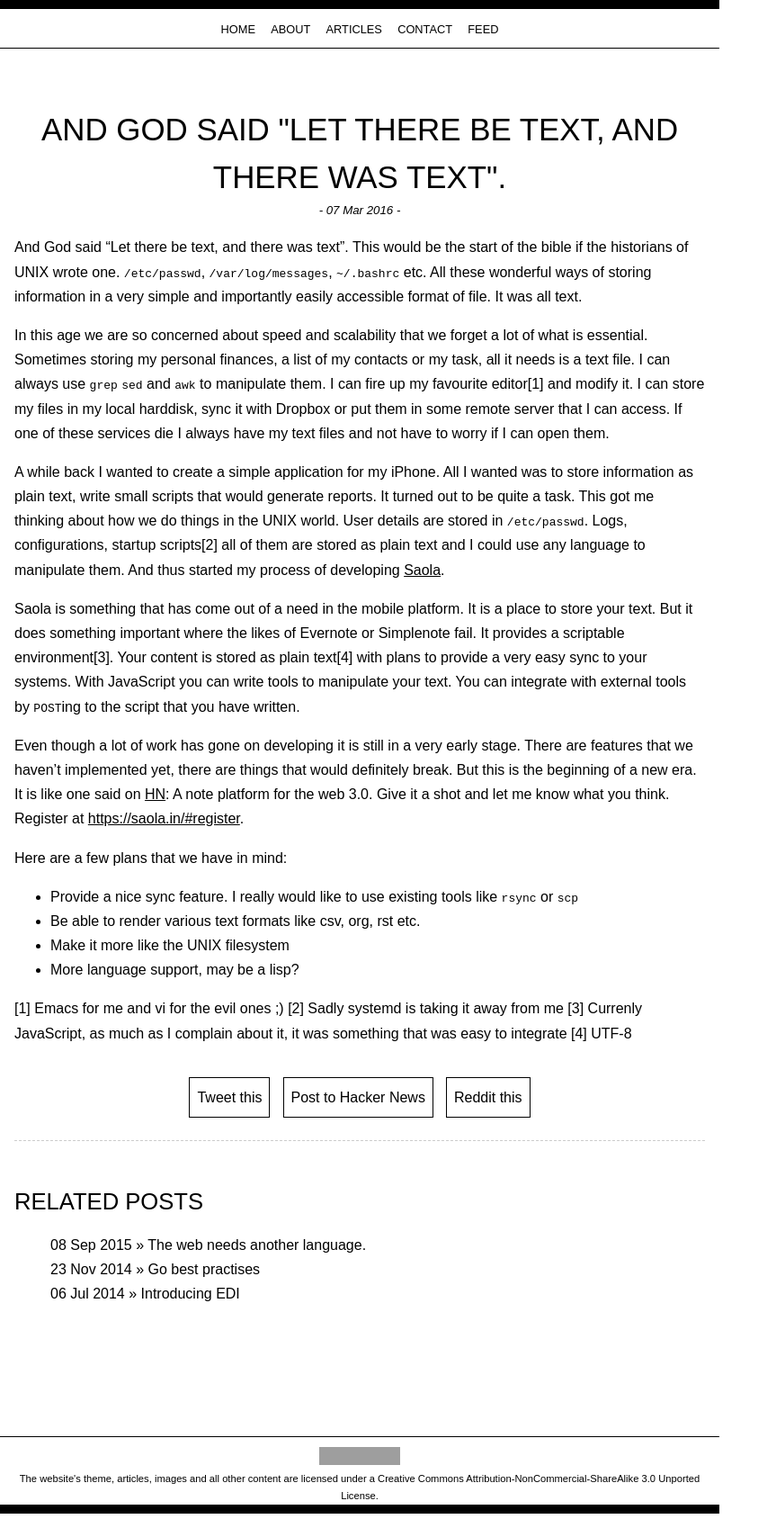
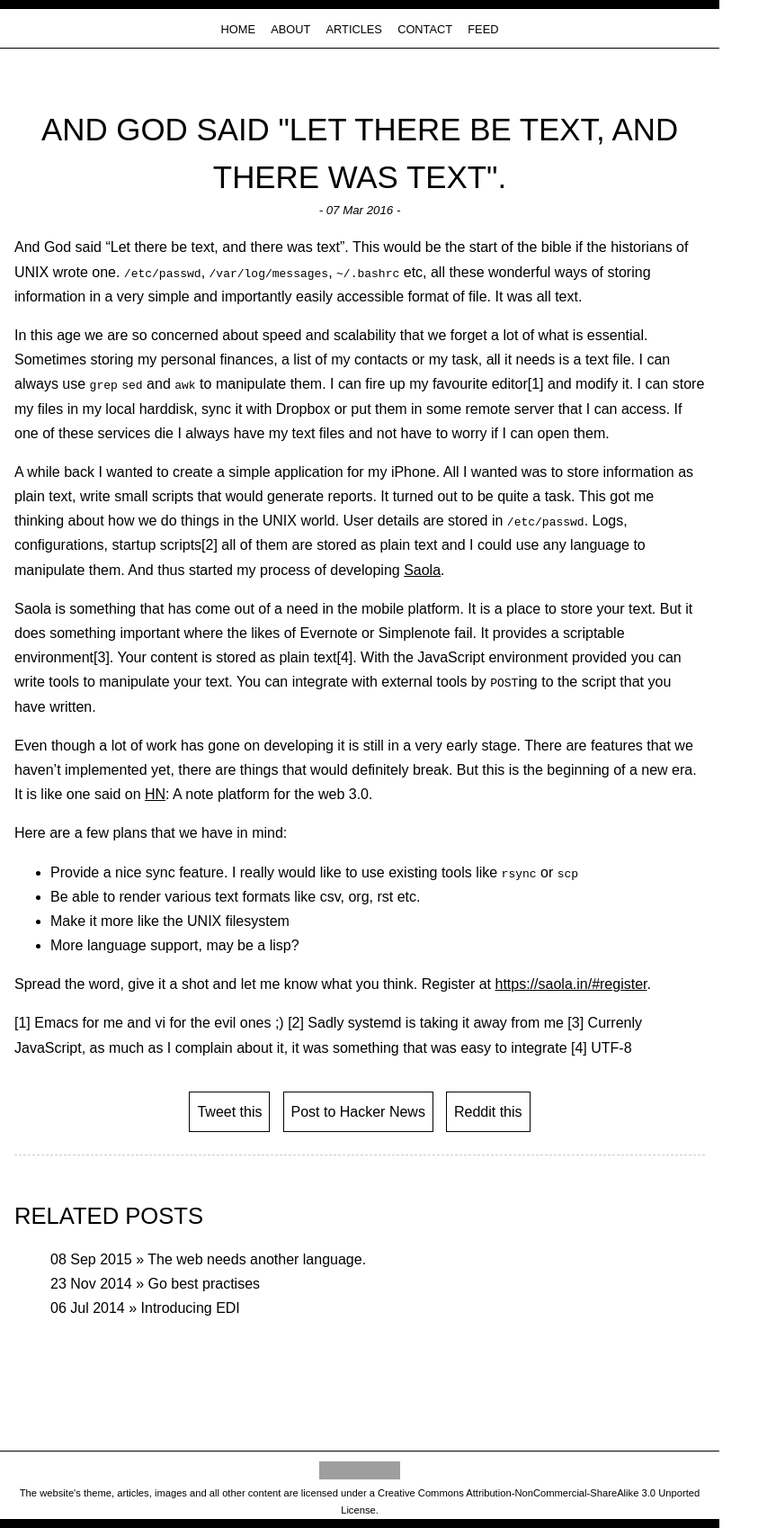
Before and after one commit to satran/satran.github.io, a Jekyll site: the page built from _posts/2016-03-7-And-God-said-Let-there-be-text-and-there-was-text.md, in a window 1280 px wide. Shown: the whole page at 90% size, without its empty margins (0-863 px from the left). Built offline with Jekyll 4.4.1, drawn with Linux system fonts in a browser that asks for light colours; grey boxes are pictures that could not be loaded.

Commit message:
Minor changes

```diff
--- a/_posts/2016-03-7-And-God-said-Let-there-be-text-and-there-was-text.md
+++ b/_posts/2016-03-7-And-God-said-Let-there-be-text-and-there-was-text.md
@@ -4,15 +4,15 @@ title: And God said "Let there be text, and there was text".
 summary:
 ---
 
-And God said "Let there be text, and there was text". This would be the start of the bible if the historians of UNIX wrote one. `/etc/passwd`, `/var/log/messages`, `~/.bashrc` etc. All these wonderful ways of storing information in a very simple and importantly easily accessible format of file. It was all text.
+And God said "Let there be text, and there was text". This would be the start of the bible if the historians of UNIX wrote one. `/etc/passwd`, `/var/log/messages`, `~/.bashrc` etc, all these wonderful ways of storing information in a very simple and importantly easily accessible format of file. It was all text.
 
 In this age we are so concerned about speed and scalability that we forget a lot of what is essential. Sometimes storing my personal finances, a list of my contacts or my task, all it needs is a text file. I can always use `grep` `sed` and `awk` to manipulate them. I can fire up my favourite editor[1] and modify it. I can store my files in my local harddisk, sync it with Dropbox or put them in some remote server that I can access. If one of these services die I always have my text files and not have to worry if I can open them.
 
 A while back I wanted to create a simple application for my iPhone. All I wanted was to store information as plain text, write small scripts that would generate reports. It turned out to be quite a task. This got me thinking about how we do things in the UNIX world. User details are stored in `/etc/passwd`. Logs, configurations, startup scripts[2] all of them are stored as plain text and I could use any language to manipulate them. And thus started my process of developing [Saola](https://saola.in).
 
-Saola is something that has come out of a need in the mobile platform. It is a place to store your text. But it does something important where the likes of Evernote or Simplenote fail. It provides a scriptable environment[3]. Your content is stored as plain text[4] with plans to provide a very easy sync to your systems. With JavaScript you can write tools to manipulate your text. You can integrate with external tools by `POST`ing to the script that you have written.
+Saola is something that has come out of a need in the mobile platform. It is a place to store your text. But it does something important where the likes of Evernote or Simplenote fail. It provides a scriptable environment[3]. Your content is stored as plain text[4]. With the JavaScript environment provided you can write tools to manipulate your text. You can integrate with external tools by `POST`ing to the script that you have written.
 
-Even though a lot of work has gone on developing it is still in a very early stage. There are features that we haven't implemented yet, there are things that would definitely break. But this is the beginning of a new era. It is like one said on [HN](https://news.ycombinator.com/item?id=10830587): A note platform for the web 3.0. Give it a shot and let me know what you think. Register at [https://saola.in/#register](https://saola.in/#register).
+Even though a lot of work has gone on developing it is still in a very early stage. There are features that we haven't implemented yet, there are things that would definitely break. But this is the beginning of a new era. It is like one said on [HN](https://news.ycombinator.com/item?id=10830587): A note platform for the web 3.0.
 
 Here are a few plans that we have in mind:
 - Provide a nice sync feature. I really would like to use existing tools like `rsync` or `scp`
@@ -20,6 +20,7 @@ Here are a few plans that we have in mind:
 - Make it more like the UNIX filesystem
 - More language support, may be a lisp?
 
+Spread the word, give it a shot and let me know what you think. Register at [https://saola.in/#register](https://saola.in/#register).
 
 [1] Emacs for me and vi for the evil ones ;)
 [2] Sadly systemd is taking it away from me
```
